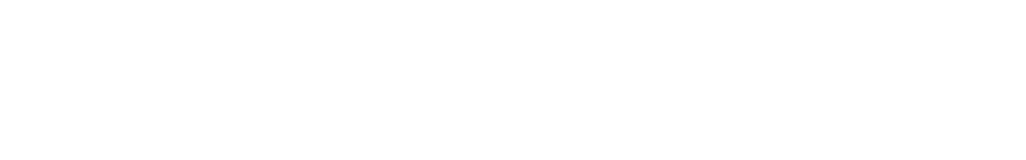
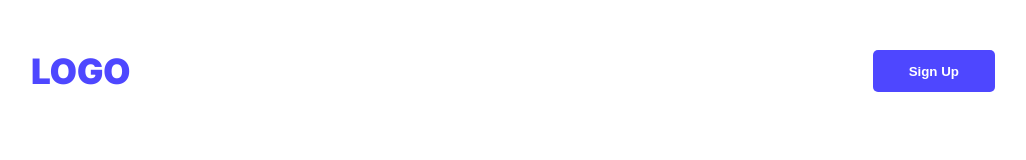
Before and after one commit to se4frog/ph-assignment-001, a plain HTML site: page index.html in a window 1280 px wide. Shown: the whole page, without its empty margins (127-1153 px from the left). Drawn offline with Linux system fonts and the light colour scheme.

Commit message:
added styles file and nav

```diff
--- a/index.html
+++ b/index.html
@@ -4,8 +4,25 @@
     <meta charset="UTF-8">
     <meta name="viewport" content="width=device-width, initial-scale=1.0">
     <title>Logo</title>
+   <link rel="preconnect" href="https://fonts.googleapis.com">
+<link rel="preconnect" href="https://fonts.gstatic.com" crossorigin>
+<link href="https://fonts.googleapis.com/css2?family=Inter:ital,opsz,wght@0,14..32,100..900;1,14..32,100..900&family=Open+Sans:ital,wght@0,300..800;1,300..800&display=swap" rel="stylesheet">
+<link rel="stylesheet" href="style/style.css">
 </head>
 <body>
+    <header>
+        <nav class="nav-container">
+            <div class="nav-title primary-color inter-primary">LOGO</div>
+            <button class="btn-primary raleway-secondary">Sign Up</button>
 
+
+        </nav>
+    </header>
+
+
+
+
+    <main></main>
+    <footer></footer>
 </body>
 </html>
--- /dev/null
+++ b/style/style.css
@@ -0,0 +1,37 @@
+/* shared style */
+
+.inter-primary {
+  font-family: "Inter", sans-serif;
+  font-optical-sizing: auto;
+  font-weight: 900;
+  font-style: normal;
+}
+
+.raleway-secondary {
+  font-family: "Raleway", sans-serif;
+  font-optical-sizing: auto;
+  font-weight: bold;
+  font-style: normal;
+}
+.primary-color{
+    color: #4E47FF;
+
+}
+.btn-primary{
+    color:#FFFFFF ;
+    background-color: #4E47FF;
+    border: none;
+    border-radius: 5px;
+    padding: 12px 36px;
+
+}
+/* nav styles */
+.nav-container{
+    display: flex;
+    justify-content: space-between;
+    margin: 50px 150px;
+}
+
+.nav-title{
+    font-size:35px;
+}
```
